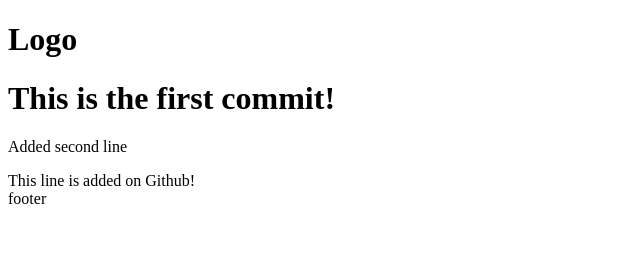
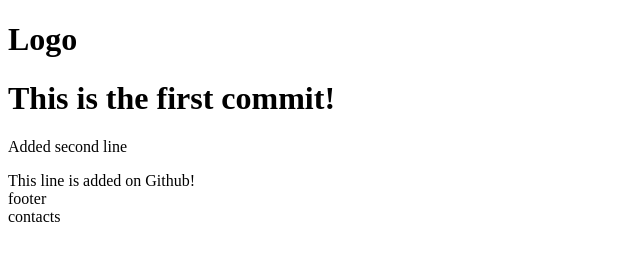
Before and after one commit to VitKo7/frontend_test, a plain HTML site: page index.html in a window 1280 px wide. Shown: the full height of the page, 0-640 px from the left. Drawn offline with Linux system fonts and the light colour scheme.

Commit message:
Добавляет стартовые файлы проекта

```diff
--- /dev/null
+++ b/css/styles.css
@@ -0,0 +1,4 @@
+body {
+  background-color: teal;
+  color: #ffffff;
+}
--- a/index.html
+++ b/index.html
@@ -21,5 +21,9 @@
         footer
     </div>
 
+    <div class="contacts">
+        contacts
+    </div>
+
 </body>
 </html>
```
